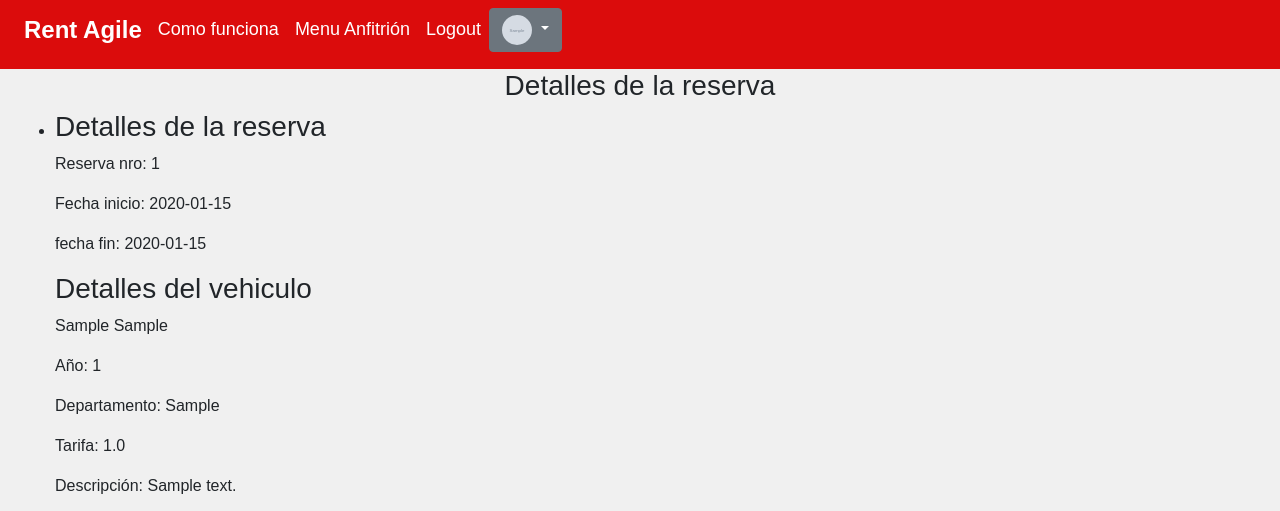
After one commit to nachofen/rent_agile, a Flask app: page /ver-reserva/1 in a window 1280 px wide. The commit adds this page. Shown: the top 511 px of the page. Run offline with Flask 3, Linux system fonts and the light colour scheme; a user stored in the database is signed in; tables that the repository leaves empty hold one stand-in row (values such as "Sample post"); grey boxes marked "Sample" are stand-in pictures; some libraries are stand-ins or nearby versions; some web fonts are replaced.

Commit message:
ver reserva por id

```diff
--- /dev/null
+++ b/website/templates/ver-reserva.html
@@ -0,0 +1,31 @@
+{% extends "base.html" %}
+{% block title %} Detalles de la reserva {% endblock %}
+
+{% block content %}
+<link rel="stylesheet" type="text/css" href="/static/css/style.css">
+  <h3 align="center">Detalles de la reserva</h3>
+  <ul>
+    <li>
+      <h3> Detalles de la reserva </h3>
+      <p>Reserva nro: {{ reserva.id_reserva }}</p>
+      <p>Fecha inicio: {{ reserva.fecha_inicio }}</p>
+      <p>fecha fin: {{ reserva.fecha_fin }}</p>
+
+      <h3> Detalles del vehiculo </h3>
+      <p>{{ auto.marca }} {{ auto.modelo }}</p>
+      <p>Año: {{ auto.año }}</p>
+      <p>Departamento: {{ auto.departamento }}</p>
+      <p>Tarifa: {{ auto.tarifa }}</p>
+      <p>Descripción: {{ auto.descripcion }}</p>
+      <div style="display: flex;">
+        <img src="/{{ primera_imagen.url }}" alt="" width="300" height="200">
+      </div>
+      <h3> Informacion de contacto </h3>
+      <p>Nombre: {{ propietario.nombre }}</p>
+      <p>Apellido: {{ propietario.apellido }}</p>
+      <p>Telefono: {{ propietario.telefono }}</p>
+
+    </li>
+  </ul>
+
+{% endblock %}
--- a/website/views.py
+++ b/website/views.py
@@ -257,6 +257,25 @@ def mostrar_vehiculo(id):
     print("Imágenes asociadas:", imagenes_url)
 
     return render_template("ver-auto.html", vehiculo=vehiculo, user=current_user, imagenes_url=imagenes_url)
+
+@views.route('/ver-reserva/<int:id>', methods=['GET', 'POST'])
+def mostrar_reserva(id):
+    """shows one reservation by id"""
+    from .models import Auto, Imagenes_auto, Reserva
+    reserva = Reserva.query.get_or_404(id)
+    #verificamos que quien mire la url sea el dueño de la reserva
+    if current_user.id != reserva.id_usuario:
+        flash('Esta reserva no le pertenece', category='error')
+        return redirect(url_for('views.mis_reservas'))
+    id_auto = reserva.id_auto
+    auto = Auto.query.get_or_404(id_auto)
+    primera_imagen = Imagenes_auto.query.filter_by(auto_id=id_auto).first()
+    propietario_id = auto.usuario_id
+    propietario = User.query.get(propietario_id)
+
+
+
+    return render_template("ver-reserva.html", reserva=reserva, user=current_user, auto=auto, propietario=propietario, primera_imagen=primera_imagen)
 
 @views.route('/editar-vehiculo/<int:id>', methods=['GET', 'POST'])
 @login_required
```
Also changed, not shown: website/templates/mis-reservas.html (+6 -3 lines).
